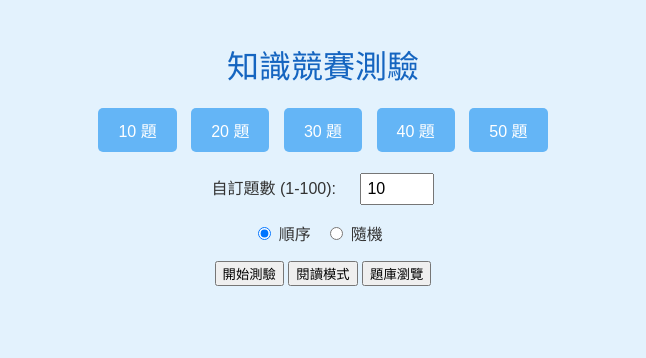
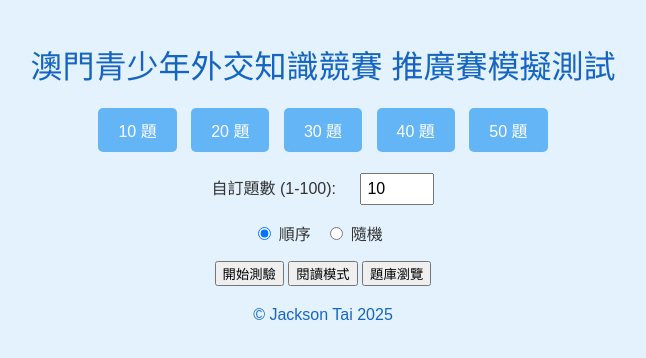
Before and after one commit to JacksonTai2007/jacksontai2007.github.io, a plain HTML site: page test.html in a window 1280 px wide. Shown: the whole page, without its empty margins (317-963 px from the left). Drawn offline with Linux system fonts and the light colour scheme.

Commit message:
Update test.html
Updated contents

```diff
--- a/test.html
+++ b/test.html
@@ -3,7 +3,7 @@
 <head>
 <meta charset="UTF-8">
 <meta name="viewport" content="width=device-width, initial-scale=1.0">
-<title>知識競賽測驗</title>
+<title>Fuck off world!</title>
 <style>
 body {
     background-color: #e3f2fd;
@@ -17,7 +17,7 @@ body {
     margin: 0 auto;
     padding: 20px;
 }
-h1, h2, h3 {
+h1, h2, h3, footer{
     font-weight: normal;
     color: #1565c0;
 }
@@ -180,7 +180,7 @@ h1, h2, h3 {
 </head>
 <body>
 <div id="home" class="container">
-    <h1>知識競賽測驗</h1>
+    <h1>澳門青少年外交知識競賽 推廣賽模擬測試</h1>
     <div class="button-group">
         <button data-count="10">10 題</button>
         <button data-count="20">20 題</button>
@@ -1562,5 +1562,6 @@ function generateBrowseMode() {
     }
 }
 </script>
+<footer><center>© Jackson Tai   2025</center></footer>
 </body>
 </html>
```
